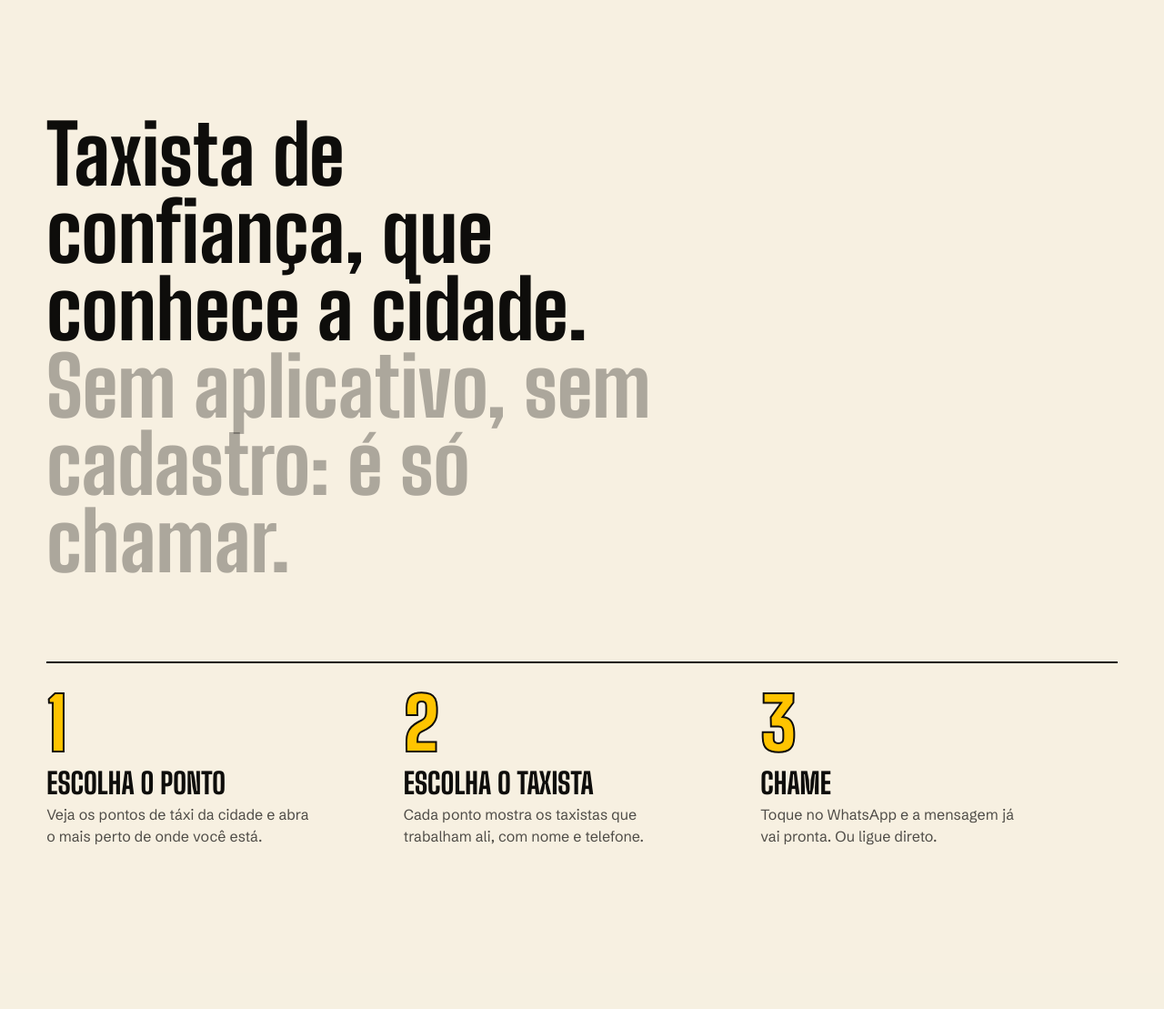
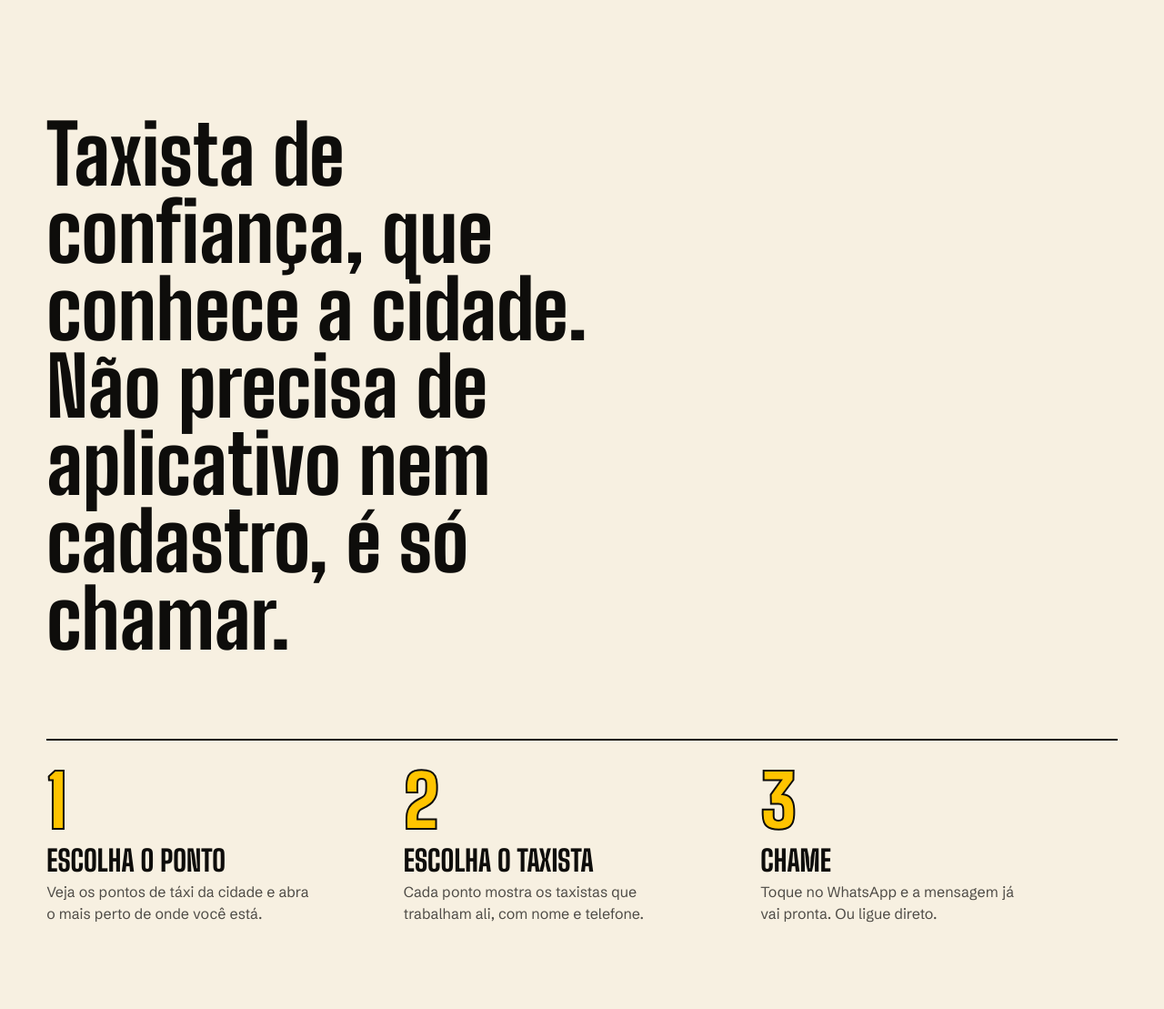
Before and after one commit to Henrique-Inf/TaxiCampos, a PHP site: page / in a window 1280 px wide. Shown: the part 2710-3819 px from the top of the page at 91% size. Before the commit the page ends 3639 px from the top, so only its background shows below. Run offline with PHP 8.4, Linux system fonts and the light colour scheme.

Commit message:
Troca a segunda frase do manifesto e deixa tudo em preto
Co-Authored-By: Claude Opus 5.5 <noreply@anthropic.com>
Claude-Session: https://claude.ai/code/session_01TTfg4QCTKvFVy9PU5dN4eQ

```diff
--- a/app.js
+++ b/app.js
@@ -166,7 +166,7 @@
       "</section>" +
 
       '<section class="secao claro">' +
-        '<p class="manifesto">Taxista de confiança, que conhece a cidade. <span>Sem aplicativo, sem cadastro: é só chamar.</span></p>' +
+        '<p class="manifesto">Taxista de confiança, que conhece a cidade. Não precisa de aplicativo nem cadastro, é só chamar.</p>' +
         '<ol class="passos">' +
           "<li><b>1</b><h3>Escolha o ponto</h3><p>Veja os pontos de táxi da cidade e abra o mais perto de onde você está.</p></li>" +
           "<li><b>2</b><h3>Escolha o taxista</h3><p>Cada ponto mostra os taxistas que trabalham ali, com nome e telefone.</p></li>" +
--- a/estilo.css
+++ b/estilo.css
@@ -460,7 +460,6 @@ img { max-width: 100%; }
   font-size: clamp(2.6rem, 7vw, 6rem);
   line-height: .95;
 }
-.manifesto span { color: rgba(14, 13, 11, .32); }
 
 .passos {
   display: grid;
```
